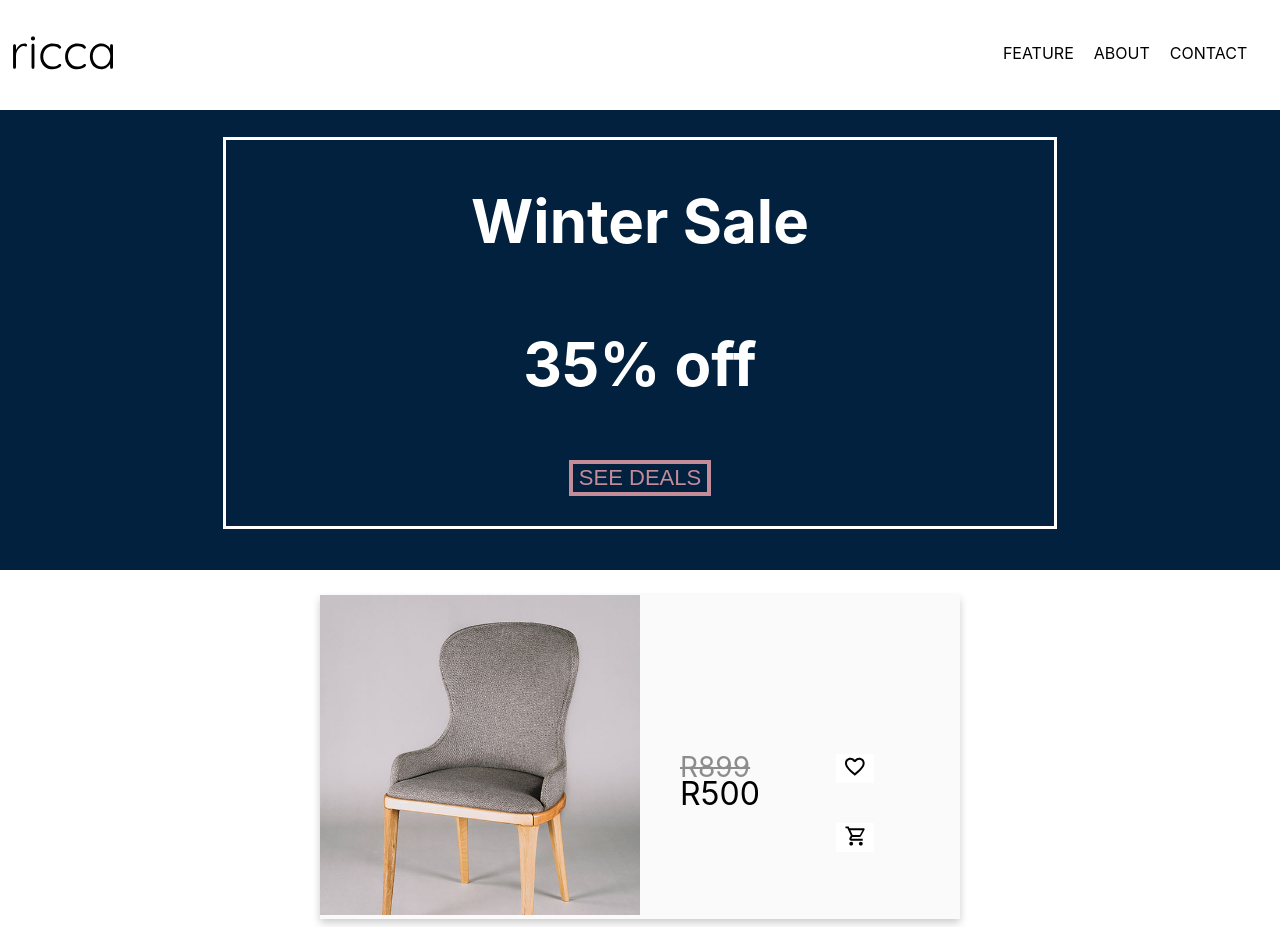
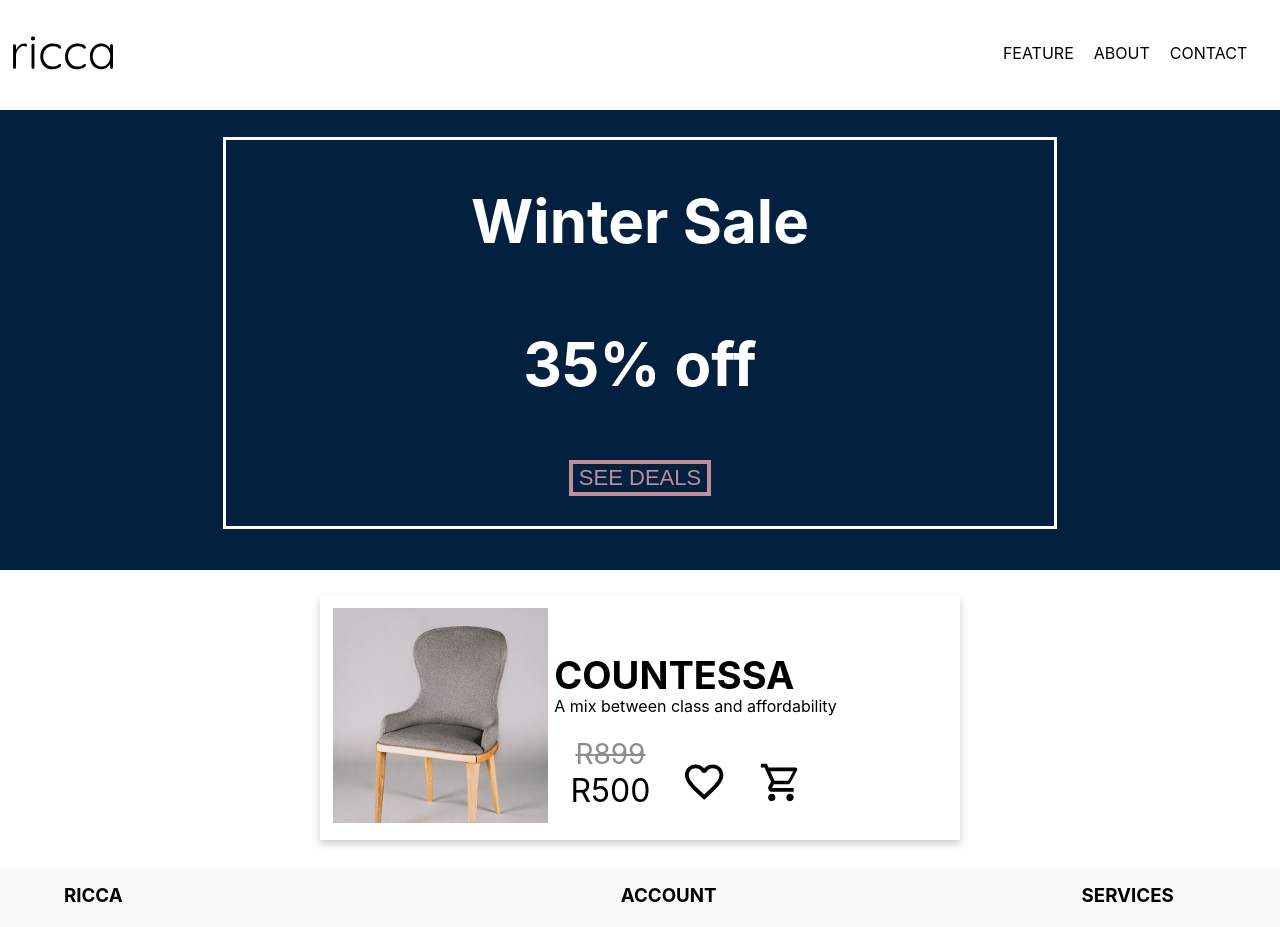
Before and after one commit to douglas86/fedsa-project-1-nextjs, a Next.js app: page / in a window 1280 px wide. Shown: the top 927 px of the page. Built offline with nearby package versions, Linux system fonts and the light colour scheme.

Commit message:
Finished styling for one card

```diff
--- a/components/Card.jsx
+++ b/components/Card.jsx
@@ -44,8 +44,8 @@ const Card = () => {
                                               <Image
                                                   src={`/static/images/assets/heart.svg`}
                                                   alt="heart"
-                                                  width={20}
-                                                  height={20}
+                                                  width={200}
+                                                  height={200}
                                               />
                                           </div>
                                       </button>
@@ -55,8 +55,8 @@ const Card = () => {
                                           <Image
                                               src={`/static/images/assets/cart.svg`}
                                               alt="cart"
-                                              width={20}
-                                              height={20}
+                                              width={200}
+                                              height={200}
                                           />
                                       </button>
                                   </div>
--- a/pages/api/cardInfo.json
+++ b/pages/api/cardInfo.json
@@ -6,13 +6,5 @@
         "image": "chair-5.jpg",
         "originalPrice": 899,
         "discountedPrice": 500
-    },
-    "Card2": {
-        "ObjectId": 2,
-        "title": "SUPREME BLACK LOTUS",
-        "details": "Imported velvet on a 4-pillar frame.",
-        "image": "chair-6.jpg",
-        "originalPrice": 2199.99,
-        "discountedPrice": 1249.99
     }
 }
--- a/public/static/css/components/Card.module.css
+++ b/public/static/css/components/Card.module.css
@@ -1,51 +1,77 @@
 .card {
+    width: 50%;
+    box-shadow: 0 4px 8px 0 rgba(0, 0, 0, 0.2);
+    margin: 2% 25%;
+}
+.textContainer {
+    padding: 5%;
+}
+.textContainerTop h3 {
+    font-size: 38px;
+}
+.textContainerTop p {
+    visibility: hidden;
+}
+.textContainerBottom {
     display: flex;
-    box-shadow: 0 4px 8px 0 rgba(0, 0, 0, 0.2);
-    transition: 0.3s;
-    width: 50%;
-    margin: 2% 25%;
-    background-color: #fafafa;
-}
-.card:hover {
-    box-shadow: 0 8px 16px 0 rgba(0, 0, 0, 0.2);
-}
-.image {
-    width: 50%;
-}
-.prices li {
-    list-style-type: none;
+    margin-top: -30px;
 }
 .prices {
-    margin-right: 20%;
+    width: 50%;
+    margin-top: -5px;
 }
 .pricesTop {
     color: #8c8c8c;
     text-decoration: line-through;
     font-size: 28px;
-    margin-bottom: 20px;
 }
 .pricesBottom {
     font-size: 32px;
-    margin-top: -30px;
 }
-.textContainerBottom {
+.textContainerBottom ul {
+    padding: 0;
+}
+.textContainerBottom li {
+    list-style-type: none;
+}
+.icons {
     display: flex;
-}
-.textContainerTop {
-    visibility: hidden;
-}
-.textContainerTop h3 {
-    font-family: Roboto;
-    font-style: normal;
-    font-weight: normal;
-    font-size: 38px;
-    line-height: 45px;
-    margin-bottom: 20px;
 }
 .icons button {
     border-color: transparent;
     background-color: #ffffff;
-    width: 38px;
+    width: 20%;
     height: auto;
-    margin: 20px;
+    margin: 10px;
 }
+
+@media (min-width: 1030px) {
+    .card {
+        display: flex;
+        width: 50%;
+        height: auto;
+        padding: 1%;
+    }
+    .textContainer {
+        padding: 1%;
+    }
+    .image {
+        width: 50%;
+    }
+    .textContainerTop p {
+        visibility: visible;
+        margin-top: -40px;
+    }
+    .textContainerTop {
+        height: 50%;
+    }
+    .textContainerBottom {
+        text-align: center;
+    }
+    .icons {
+        display: flex;
+    }
+    .icons button {
+        width: 20%;
+    }
+}
```
